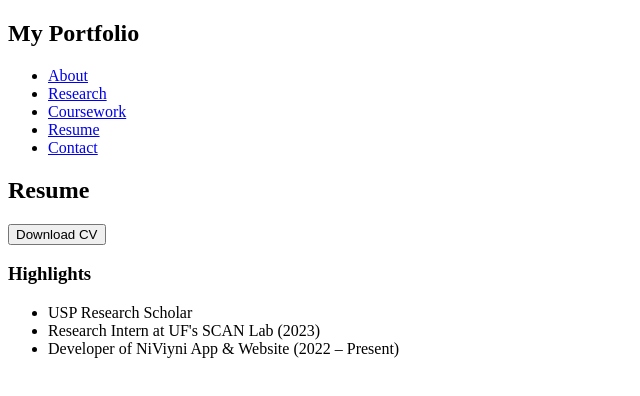
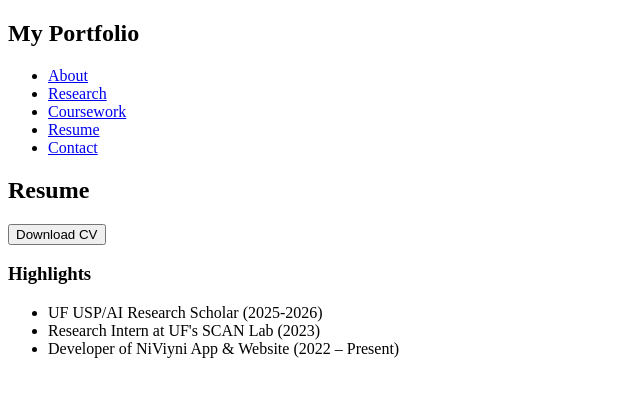
Before and after one commit to pantonenko/my-portfolio, a React (Create React App) app: page /my-portfolio/resume in a window 1280 px wide. Shown: the top 396 px of the page, without its empty margins (0-640 px from the left). Built offline with nearby package versions, Linux system fonts and the light colour scheme.

Commit message:
minor text changes

```diff
--- a/src/components/Resume.js
+++ b/src/components/Resume.js
@@ -11,7 +11,7 @@ function Resume() {
 
         <h3 className="text-xl font-semibold mt-6 mb-3">Highlights</h3>
         <ul className="list-disc pl-6 text-gray-700 space-y-2">
-          <li>USP Research Scholar</li>
+          <li>UF USP/AI Research Scholar (2025-2026)</li>
           <li>Research Intern at UF's SCAN Lab (2023)</li>
           <li>Developer of NiViyni App & Website (2022 – Present)</li>
         </ul>
```
